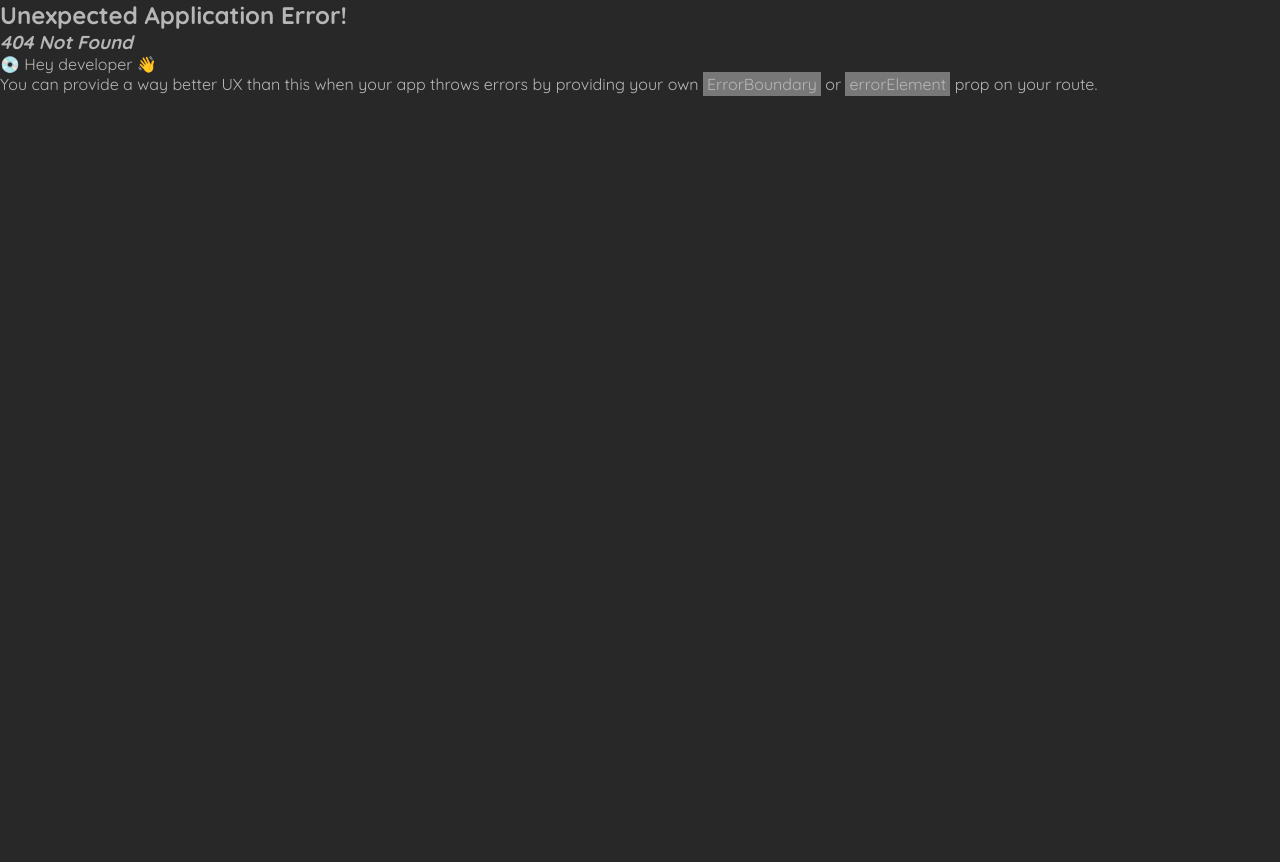
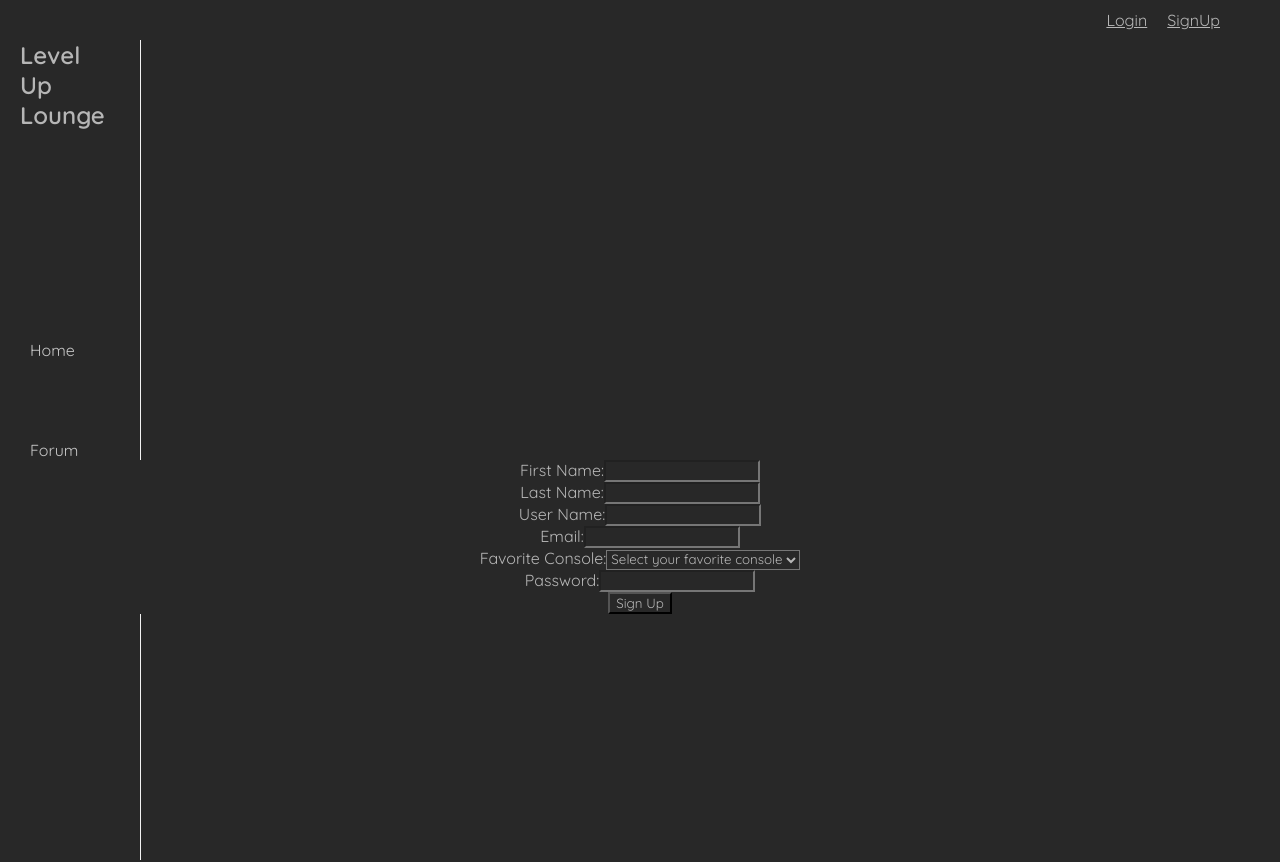
Before and after one commit to jtuvek/Level-Up-Lounge, a React (Vite) app in the folder client/: page /login in a window 1280 px wide. Before the commit this address had no page. Shown: the top 862 px of the page. Before the commit the page ends 800 px from the top, so only its background shows below. Built offline with nearby package versions, Linux system fonts and the light colour scheme.

Commit message:
nav links header links functionality

```diff
--- a/client/package.json
+++ b/client/package.json
@@ -13,7 +13,8 @@
     "@fortawesome/fontawesome-svg-core": "^6.4.2",
     "@fortawesome/free-solid-svg-icons": "^6.4.2",
     "react": "^18.2.0",
-    "react-dom": "^18.2.0"
+    "react-dom": "^18.2.0",
+    "react-router-dom": "^6.18.0"
   },
   "devDependencies": {
     "@types/react": "^18.2.15",
--- a/client/src/components/SignUpForm.jsx
+++ b/client/src/components/SignUpForm.jsx
@@ -46,7 +46,7 @@ const SignUpForm = () => {
 
 
     return (
-      <form onSubmit={handleSubmit}>
+      <form className="signupcontainer" onSubmit={handleSubmit}>
         <div>
           <label htmlFor="firstName">First Name:</label>
           <input
--- a/client/src/components/header.jsx
+++ b/client/src/components/header.jsx
@@ -1,10 +1,11 @@
+import { Link } from 'react-router-dom';
 const Header = () => {
     return (
         <div className="header">
             <h1></h1>
             <div className="header-links-container">
-                <a href="/" className="login-link">Login</a>
-                <a href="/" className="signup-link">SignUp</a>
+                <Link to="/login" className="login-link">Login</Link>
+                <Link to="/signup" className="signup-link">SignUp</Link>
             </div>
         </div>
     );
--- a/client/src/components/navbar.jsx
+++ b/client/src/components/navbar.jsx
@@ -1,6 +1,6 @@
 
 
-
+import { Link } from 'react-router-dom';
 
 const Navbar = () => {
 
@@ -9,9 +9,9 @@ const Navbar = () => {
         <nav className="navbar">
             <h2>Level Up Lounge</h2>
             <div className="sidebar-links">
-                <a href="/" className="home-link">Home</a>
-                <a href="/forum" className="forum-link">Forum</a>
-                <a href="/users" className="users-link">Users</a>
+                <Link to="/" className="home-link">Home</Link>
+                <Link to="/forums" className="forum-link">Forum</Link>
+                <Link to="/profile" className="users-link">Users</Link>
             </div>
         </nav>
     );
--- a/client/src/index.css
+++ b/client/src/index.css
@@ -54,6 +54,7 @@ body, html {
 .footer-links {
   display: flex;
   justify-content: center;
+  margin: 10px;
 }
 
 .footer {
@@ -122,3 +123,22 @@ body, html {
   transform: scale(1.1);
   cursor: pointer;
 }
+
+.forums-container {
+  display: flex;
+  align-items: center;
+  justify-content: center;
+  height: 100%;
+  text-align: center;
+  position: relative; top: -400px;
+}
+
+.signupcontainer {
+  display: flex;
+  flex-direction: column;
+  align-items: center;
+  justify-content: center;
+  height: 100%;
+  text-align: center;
+  position: relative; top: -400px;
+}
--- a/package.json
+++ b/package.json
@@ -17,6 +17,6 @@
   "author": "",
   "license": "ISC",
   "dependencies": {
-    "react-router-dom": "^6.18.0"
+
   }
 }
```
Also changed, not shown: client/src/main.jsx (+11 -1 lines), 1 other file (tests, documents, lock files or other folders).
